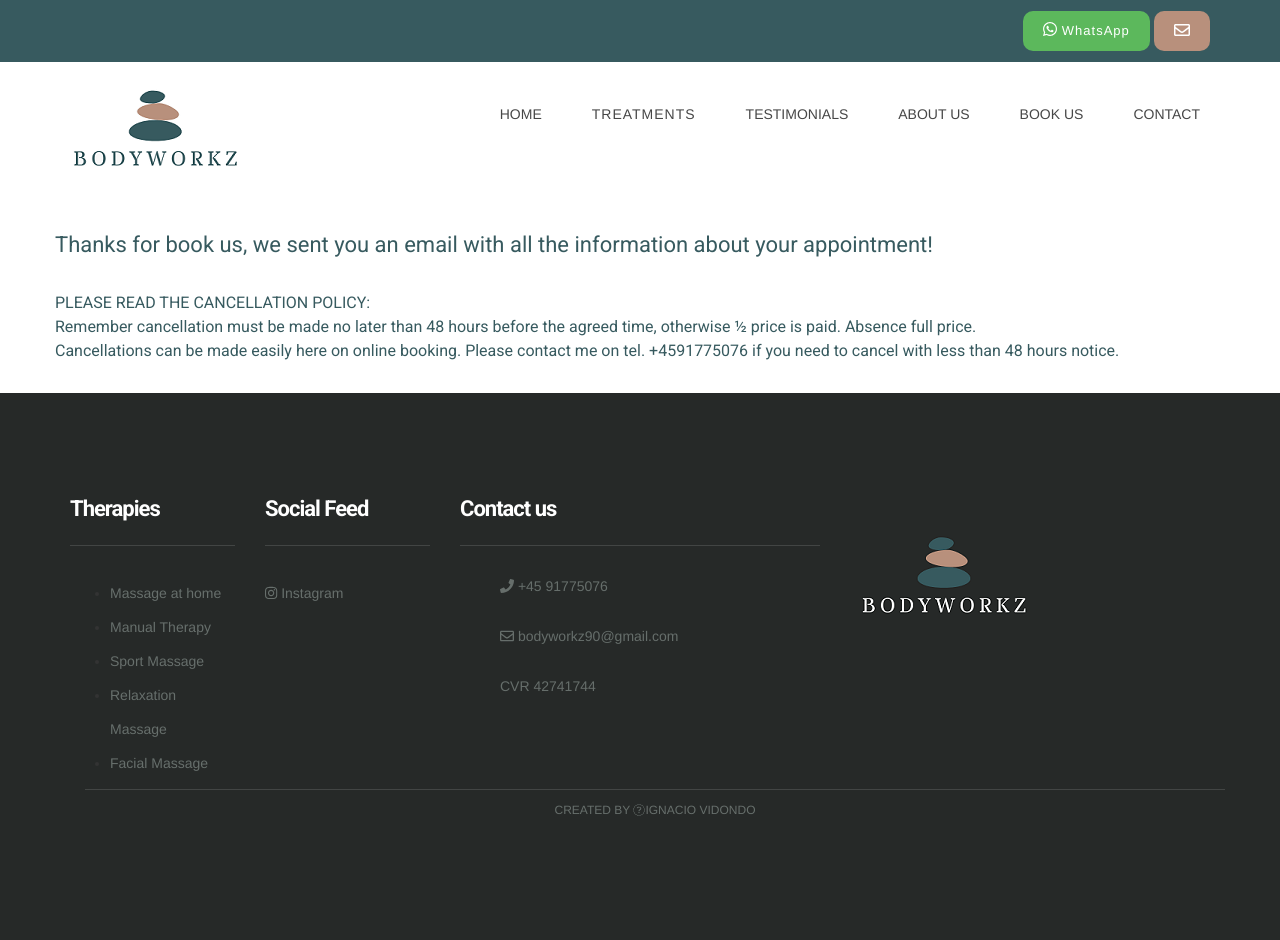
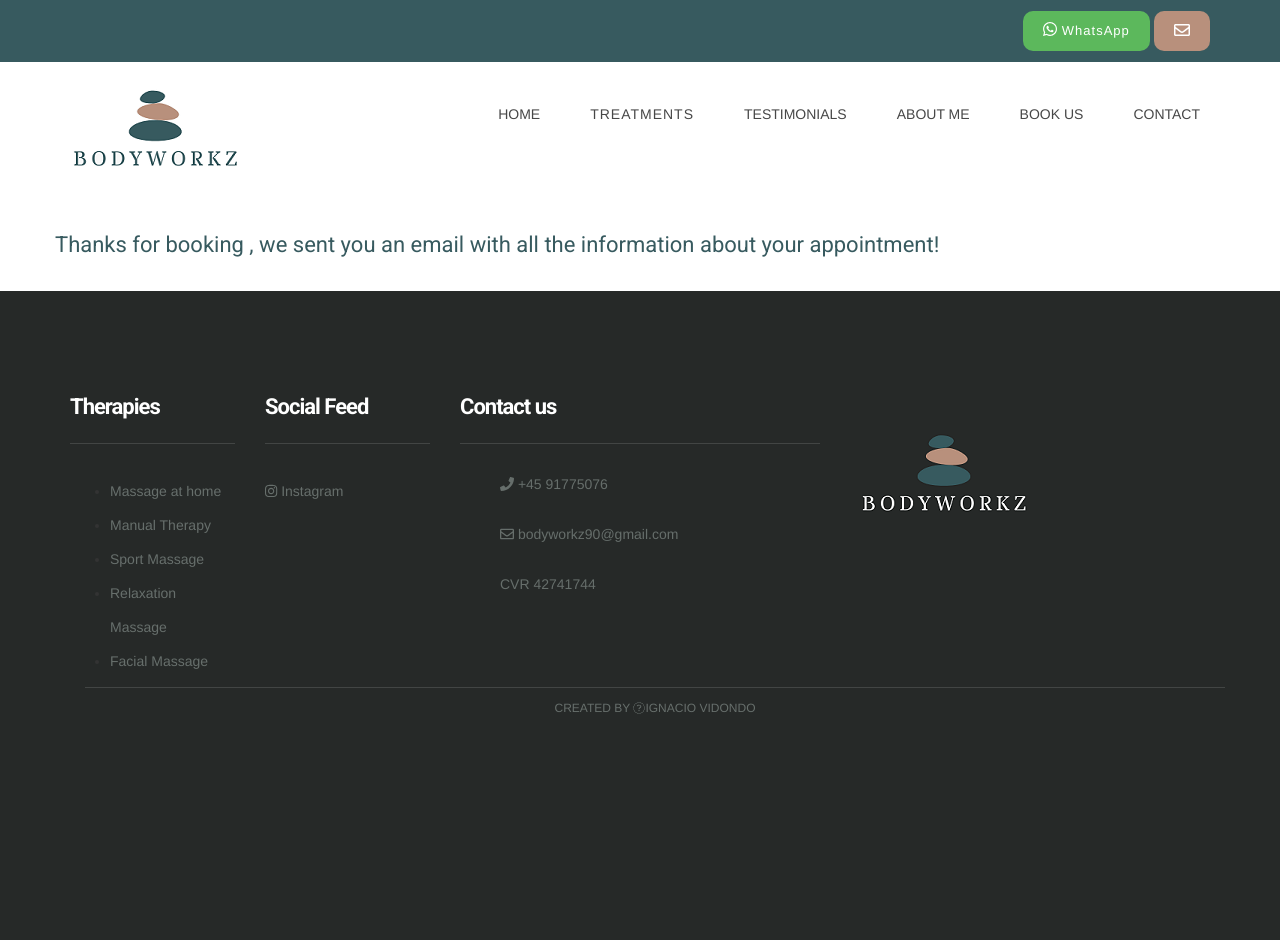
Before and after one commit to nachovidondo/Body, a Django app: page /appointment_done/ in a window 1280 px wide. After the commit the page ends 714 px from the top, so only its background shows below. Run offline with Django 3.2, Linux system fonts and the light colour scheme; data comes from the database, SQL or seed files in the repository; both versions use the stored data as it was after the commit; some libraries are stand-ins or nearby versions.

Commit message:
Changing

```diff
--- a/Bodyworkz/MainApp/forms.py
+++ b/Bodyworkz/MainApp/forms.py
@@ -33,7 +33,7 @@ class DateTimeForm(forms.Form):
 
 class AppointmentForm(forms.ModelForm):
     date = forms.DateTimeInput()
-    i_aceppt_terms_conditions = forms.BooleanField()
+    i_have_read_and_accept_terms_conditions = forms.BooleanField()
 
 
 
--- a/Bodyworkz/MainApp/models.py
+++ b/Bodyworkz/MainApp/models.py
@@ -59,13 +59,6 @@ class Review(models.Model):
 class Appointment(models.Model):
         # choices_time
         TIME_CHOICES =(
-                ("8:00", "8:00"),
-                ("9:00", "9:00"),
-                ("10:00", "10:00"),
-                ("11:00", "11:00"),
-                ("12:00", "12:00"),
-                ("13:00", "13:00"),
-                ("14:00", "14:00"),
                 ("15:00", "15:00"),
                 ("16:00", "16:00"),
                 ("17:00", "17:00"),
--- a/Bodyworkz/MainApp/templates/appointment_done.html
+++ b/Bodyworkz/MainApp/templates/appointment_done.html
@@ -4,15 +4,12 @@
 <div margin: 100px auto;>
     <div class="container ">
         <div class="row ">
-            <h2> Thanks for book us, we sent you an email with all the information about your appointment!
+            <h2> Thanks for booking , we sent you an email with all the information about your appointment!
             </h2>
 
             <br>
 
-            <h4>PLEASE READ THE CANCELLATION POLICY:
-                <br> Remember cancellation must be made no later than 48 hours before the agreed time, otherwise ½ price is paid. Absence full price. <br>Cancellations can be made easily here on online booking. Please contact me on tel. +4591775076 if
-                you need to cancel with less than 48 hours notice.</h4>
-            <br>
+
         </div>
     </div>
 </div>
--- a/Bodyworkz/MainApp/templates/appointment_form.html
+++ b/Bodyworkz/MainApp/templates/appointment_form.html
@@ -42,7 +42,7 @@
         <br>
 
         <form action="" method="POST">
-            <h2 align="center ">Book us</h2>
+            <h2 align="center ">BOOK US </h2>
             {% csrf_token %}
             <div class="form-row ">
                 <div class="form-group col-md-11 mb-0 ">
--- a/Bodyworkz/MainApp/templates/base.html
+++ b/Bodyworkz/MainApp/templates/base.html
@@ -87,7 +87,7 @@
                         </li>
                         <li><a href="{% url 'reviews' %}" title="Styleguide">TESTIMONIALS</a> </li>
 
-                        <li><a href="{% url 'our_therapist' %}" title="Styleguide">ABOUT US</a> </li>
+                        <li><a href="{% url 'our_therapist' %}" title="Styleguide">ABOUT ME</a> </li>
                         <li>
                             <a href="{% url 'appointment' %}" title="Styleguide">BOOK US</a>
                         </li>
--- a/Bodyworkz/MainApp/templates/index.html
+++ b/Bodyworkz/MainApp/templates/index.html
@@ -19,7 +19,7 @@
                         <!-- section title start-->
 
                         <h1>Treat yourself to a massage</h1>
-                       <h3>Get a wellness massage and sports massage of the highest quality </h3>
+                       <h3>Get a wellness massage of the highest quality </h3>
                     </div>
                     <!-- /.section title start-->
                 </div>
--- a/Bodyworkz/MainApp/templates/our_therapist.html
+++ b/Bodyworkz/MainApp/templates/our_therapist.html
@@ -9,11 +9,11 @@
             <div class="col-lg-offset-2 col-lg-8 col-md-offset-2 col-md-8 col-sm-12 col-xs-12">
                 <div class="section-title mb10 text-center">
                     <!-- section title start-->
-                    <h1>Meet Our Therapist
+                    <h1>About Me
                     </h1>
-                    <p>Here you can see our therapist</p>
+
                 </div>
-                <!-- /.section title end-->
+
             </div>
         </div>
 
--- a/Bodyworkz/MainApp/templates/terms_conditions.html
+++ b/Bodyworkz/MainApp/templates/terms_conditions.html
@@ -86,7 +86,9 @@ All trademarks used on this Web Site are the property of their respective owners
 This site may feature links to other web sites. While we hope you will be interested in those websites, We do not endorse or accept any responsibility for their content.<br><br>
 16a: Accuracy & Completeness<br>
 Information and availability We take every care to ensure that the information on this Web Site is accurate and complete. However, some of it is supplied to us by third parties and we are unable to check its accuracy or completeness. You are advised to verify the accuracy of any information before relying on it. This website is provided "AS IS" without any warranties of any kind and we do not accept any liability arising from any inaccuracy or omission in the information or interruption in availability.<br><br>
-16b: General:<br>
+16 b :  All the treatments will be record by our cameras and the videos will be saved and we compromise not to share that information.
+<br>
+16c: General:<br>
 BodyWorkz v/ Vidondo will not be liable for any failures in the performance of any of their obligations under these terms and conditions caused by factors outside their control. BodyWorkz v/ Vidondo reserve the right to restrict, suspend or terminate access to its’ website and /or services for any reason at any time. We accept no responsibility for any interruption to the BodyWorkz v/ Vidondo web site and /or services for reasons beyond our control. This Agreement supersedes all prior agreements, arrangements, warranties and understandings between you and us. These Terms and Conditions do not affect your common law and statutory rights.<br><br>
 
 BodyWorkz v/ Vidondo - Terms and Conditions.<br><br>
--- a/Bodyworkz/MainApp/views.py
+++ b/Bodyworkz/MainApp/views.py
@@ -203,7 +203,7 @@ class CreateAppointment(ListView, FormMixin):
         if str(date) > str(now):
             mail = EmailMessage(
                 "Bodyworkz Massage : NEW APPOINTMENT ",
-                "Hello!  {} {}\n\n Your booking confirmation for the date: {}  time: {}hs \n\n  Email  {}\n \n Phone number {} \n \n Therapy {} \n \n Therapy time {} minutes + {} additional\n \n Price $ {} DKK \n \n Comments :\n  {} \n \n \n \n Thanks for books us , we will contact you as soon as possible! \n \n BodyWorkz".format(name ,surname,date_1,time,email,phone_number,terapia,duration,more_time,total_price,comments),
+                "Hello!  {} {}\n\n Your booking confirmation for the date: {}  time: {}hs \n\n  Email  {}\n \n Phone number {} \n \n Therapy {} \n \n Therapy time {} minutes + {} additional\n \n Price $ {} DKK \n \n Comments :\n  {} \n \n \n \n Thanks for book this appointment , we will contact you as soon as possible! \n \n BodyWorkz".format(name ,surname,date_1,time,email,phone_number,terapia,duration,more_time,total_price,comments),
                 "bodyworkz.com", ["nachovidondo@gmail.com",email],
                 reply_to = [email])
             mail.send()
```
Also changed, not shown: Bodyworkz/db.sqlite3.
